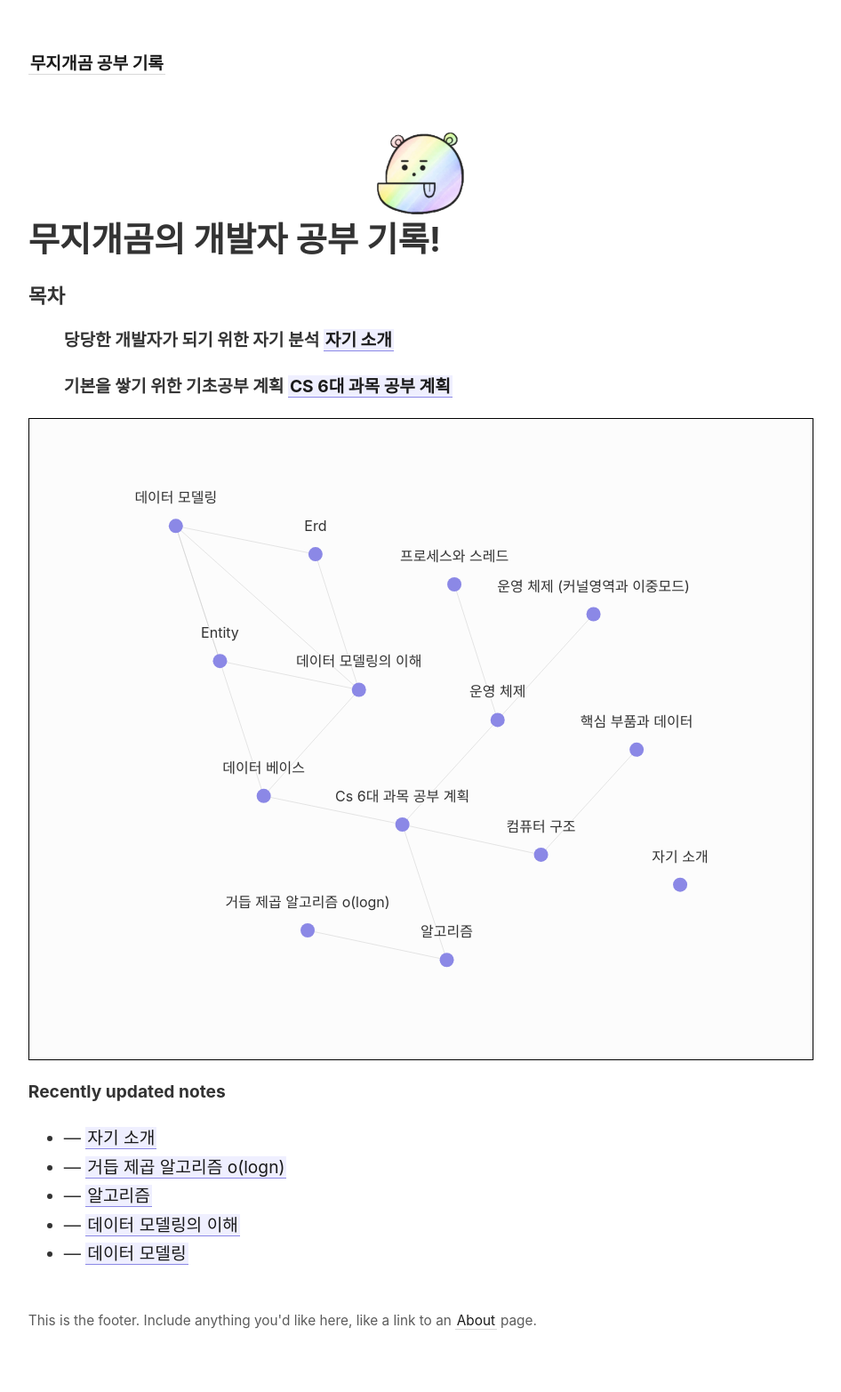
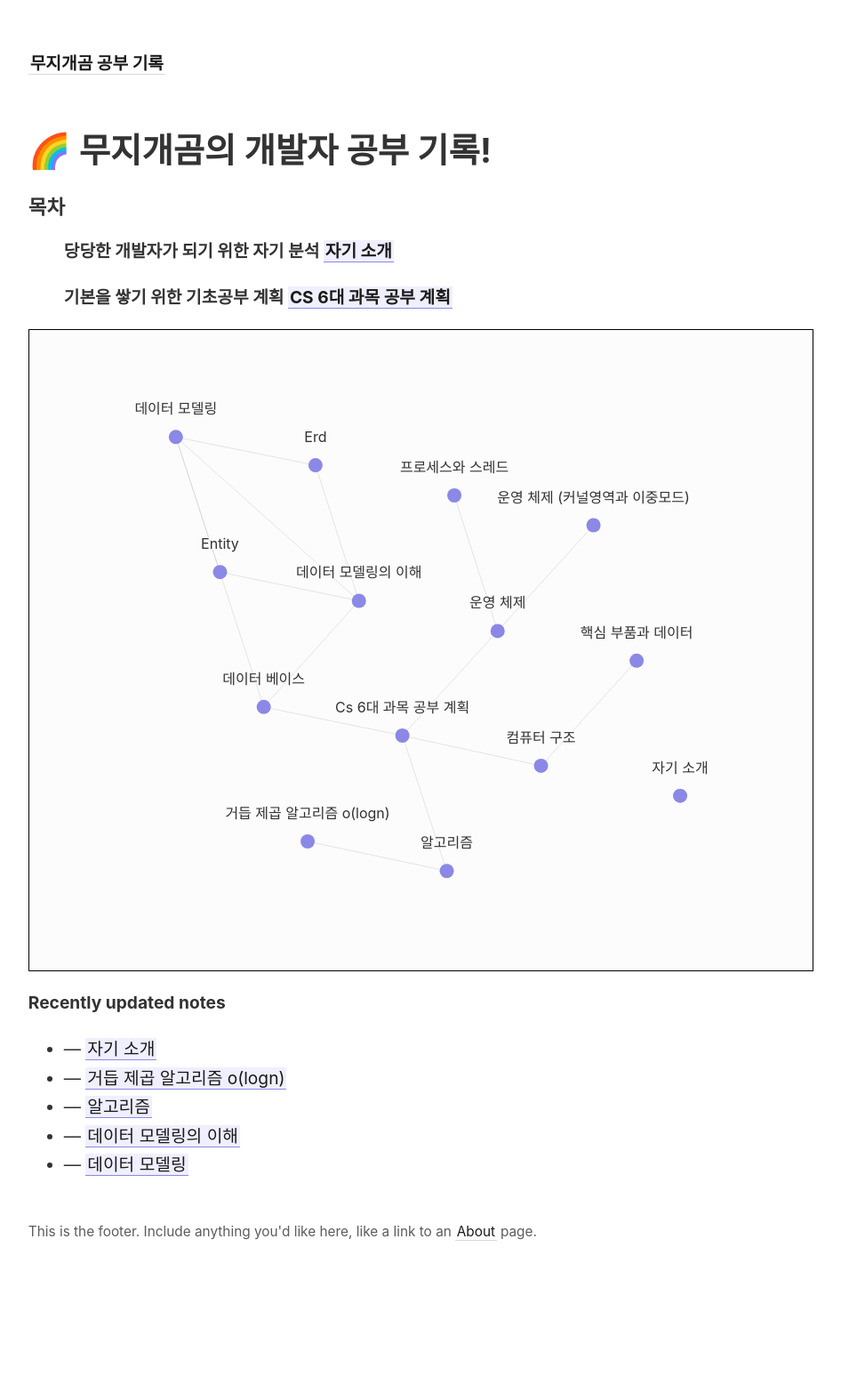
Before and after one commit to rainbow96bear/Obsidian, a Jekyll site: the page built from _pages/index.md, in a window 1280 px wide. Shown: the whole page at 89% size, without its empty margins (45-991 px from the left). Built offline with Jekyll 4.4.1, drawn with Linux system fonts in a browser that asks for light colours; after the commit the page ends 1465 px from its top, so only the background shows below that.

Commit message:
이미지 포기

```diff
--- a/_pages/index.md
+++ b/_pages/index.md
@@ -5,7 +5,7 @@ id: home
 permalink: /
 ---
 
-# <img src = "/assets/favicon.png" width="100px" height="100px"> 무지개곰의 개발자 공부 기록!
+# 🌈 무지개곰의 개발자 공부 기록!
 
 <div>
   <h3> 목차 </h3>
```
